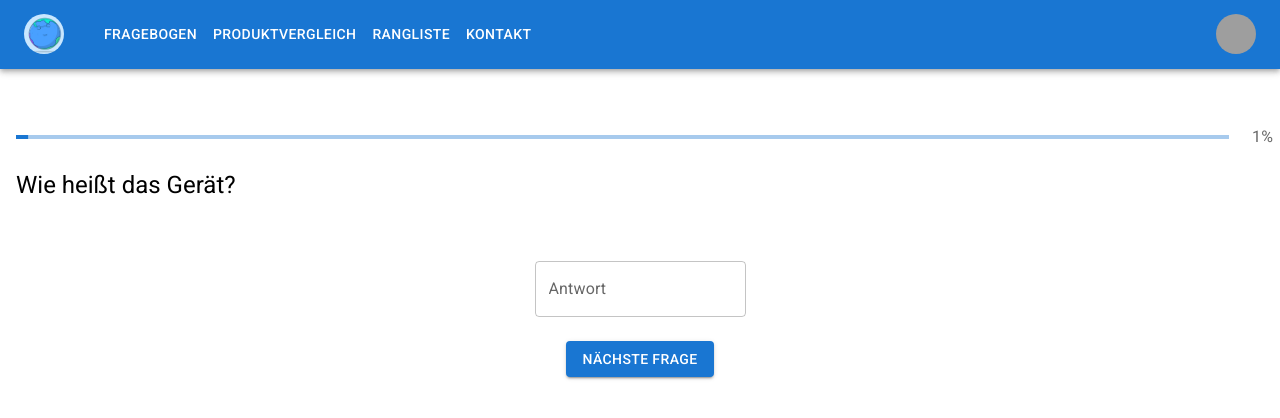
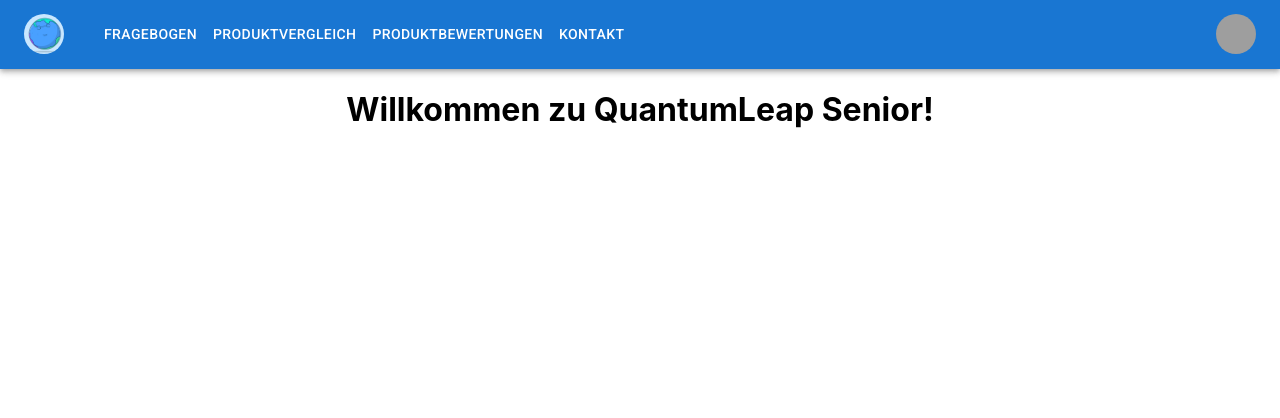
Before and after one commit to Bastistr99/Integrationsseminar, a React (Create React App) app: page / in a window 1280 px wide. Shown: the top 418 px of the page. Built offline with nearby package versions, Linux system fonts and the light colour scheme; grey boxes are pictures that could not be loaded.

Commit message:
Neue Seiten und Routing

```diff
--- a/package.json
+++ b/package.json
@@ -48,5 +48,8 @@
       "last 1 firefox version",
       "last 1 safari version"
     ]
+  },
+  "devDependencies": {
+    "react-router-dom": "^6.2.1"
   }
 }
--- a/src/components/Navbar.jsx
+++ b/src/components/Navbar.jsx
@@ -15,7 +15,7 @@ import ContactPhoneIcon from '@mui/icons-material/ContactPhone';
 import bild from "./woman-1353825_1280.png"
 import logo from "./earth-5766860_960_720.webp"
 
-const pages = ['Fragebogen', 'Produktvergleich', 'Rangliste', 'Kontakt'];
+const pages = ['Fragebogen', 'Produktvergleich', 'Produktbewertungen', 'Kontakt'];
 const settings = ['Meine Bewertungen', 'Einstellungen', 'Profil', 'Logout'];
 
 const ResponsiveAppBar = () => {
--- a/src/index.js
+++ b/src/index.js
@@ -1,7 +1,22 @@
 import React from 'react';
 import ReactDOM from 'react-dom';
+import { BrowserRouter, Routes, Route } from "react-router-dom";
 import './index.css';
-import App from './App';
+import Home from './pages/Home';
+import Fragebogenseite from './pages/Fragebogenseite';
+import Produktbewertungen from './pages/Produktbewertungen';
+
+export default function App() {
+  return (
+    <BrowserRouter>
+      <Routes>
+        <Route path="/" element={<Home />} />
+        <Route path="/fragebogen" element={<Fragebogenseite />} />
+        <Route path="/produktbewertungen" element={<Produktbewertungen />} />
+      </Routes>
+    </BrowserRouter>
+  );
+}
 
 ReactDOM.render(
   <React.StrictMode>
--- /dev/null
+++ b/src/pages/Home.js
@@ -0,0 +1,18 @@
+import { useState } from "react";
+import "./App.css";
+import ResponsiveAppBar from "../components/Navbar";
+
+
+function Home() {
+
+  return (
+    <div className="App">
+      <ResponsiveAppBar />
+
+        <h1> Willkommen zu QuantumLeap Senior!</h1>
+
+    </div>
+  );
+}
+
+export default Home;
--- /dev/null
+++ b/src/pages/Produktbewertungen.js
@@ -0,0 +1,17 @@
+import { useState } from "react";
+import "./App.css";
+import ResponsiveAppBar from "../components/Navbar";
+
+
+function Produktbewertungen() {
+
+  return (
+    <div className="App">
+      <ResponsiveAppBar />
+
+      <h1> Diese Seite befindet sich im Aufbau </h1>
+    </div>
+  );
+}
+
+export default Produktbewertungen;
```
Also changed, not shown: src/pages/Fragebogenseite.js (renamed from src/App.js, +7 -7 lines), src/pages/App.css (renamed from src/App.css), 1 other file (tests, documents, lock files or other folders).
